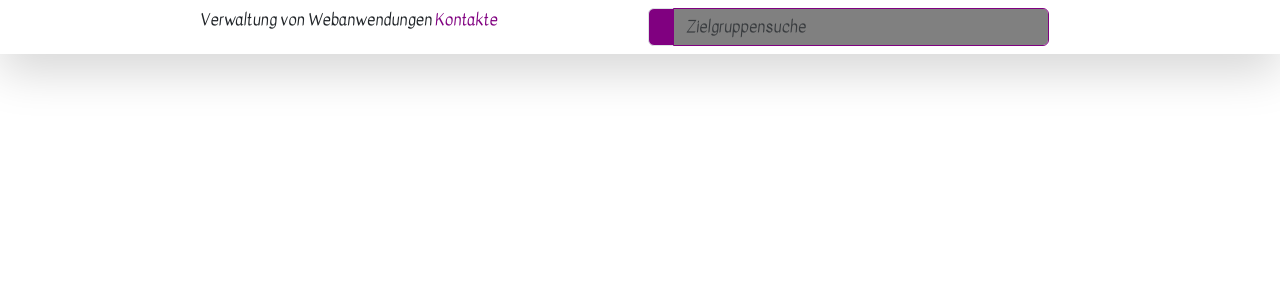
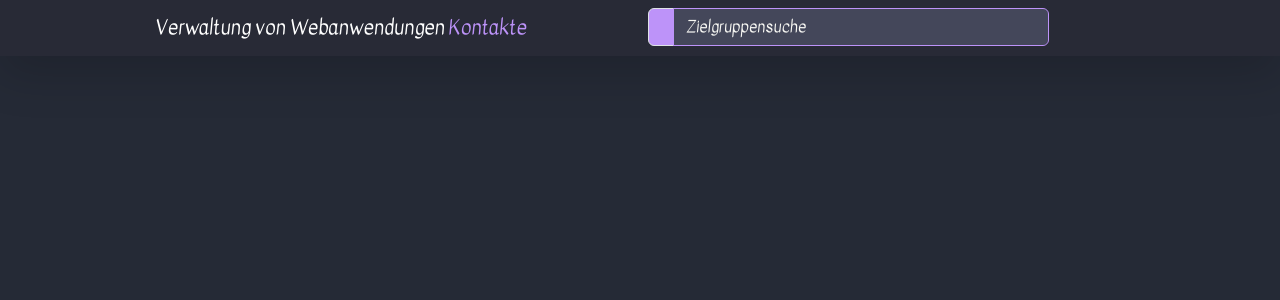
Before and after one commit to MeysamSefidkar/Personenmanager, a React (Create React App) app: page / in a window 1280 px wide. Shown: the top 300 px of the page. Built offline with nearby package versions, Linux system fonts and the light colour scheme; some icons are missing.

Commit message:
Add pallet color in project

```diff
--- a/src/components/Navbar.jsx
+++ b/src/components/Navbar.jsx
@@ -1,13 +1,17 @@
 import SearchContact from "./contact/SearchContact";
+import {PURPLE, BACKGROUND} from '../helpers/colors';
 
 const Navbar = () => {
-    return (<nav className='navbar navbar-dark navbar-expand-sm shadow-lg'>
+    return (<nav className='navbar navbar-dark navbar-expand-sm shadow-lg' style={{backgroundColor: BACKGROUND}}>
         <div className='container'>
             <div className='row w-100'>
                 <div className='col'>
-                    <i className='fa fa-id-badge'/>
-                    Verwaltung von Webanwendungen {" "}
-                    <span style={{color: 'purple'}}>Kontakte</span>
+                    <div className='navbar-brand'>
+                        <i className='fa fa-id-badge' style={{color: PURPLE}}/>
+                        {" "}
+                        Verwaltung von Webanwendungen {" "}
+                        <span style={{color: PURPLE}}>Kontakte</span>
+                    </div>
                 </div>
                 <div className='col'>
                     <SearchContact/>
--- a/src/components/contact/SearchContact.jsx
+++ b/src/components/contact/SearchContact.jsx
@@ -1,10 +1,12 @@
+import {PURPLE} from '../../helpers/colors';
+
 const SearchContact = () => {
     return (
         <div className='input-group mx-2 w-75'>
-                        <span className='input-group-text ' id='basic-addon1' style={{backgroundColor: 'purple'}}>
+                        <span className='input-group-text' id='basic-addon1' style={{backgroundColor: PURPLE}}>
                             <i className='fa fa-search'/>
                         </span>
-            <input type='text' style={{backgroundColor: 'gray', borderColor: 'purple'}}
+            <input type='text'
                    className='form-control' placeholder='Zielgruppensuche' aria-label='Search'
                    aria-describedby='basic-addon1'/>
         </div>
--- /dev/null
+++ b/src/helpers/colors.js
@@ -0,0 +1,14 @@
+/*-- Dracula Theme Colors --*/
+/*-- https://draculatheme.com/contribue --*/
+
+export const BACKGROUND = "#282a36";
+export const CURRENTLINE = "#44475a";
+export const FOREGROUND = "#f8f8f2";
+export const COMMENT = "#6272a4";
+export const CYAN = "#8be9fd";
+export const GREEN = "#50fa7b";
+export const ORANGE = "#ffb86c";
+export const PINK = "#ff79c6";
+export const PURPLE = "#bd93f9";
+export const RED = "#ff5555";
+export const YELLOW = "#f1fa8c";
--- a/src/index.css
+++ b/src/index.css
@@ -1,13 +1,28 @@
 body {
-  margin: 0;
-  font-family: 'Kavivanar', -apple-system, BlinkMacSystemFont, 'Segoe UI', 'Roboto', 'Oxygen',
+    background-color: #252a36;
+    font-family: 'Kavivanar', -apple-system, BlinkMacSystemFont, 'Segoe UI', 'Roboto', 'Oxygen',
     'Ubuntu', 'Cantarell', 'Fira Sans', 'Droid Sans', 'Helvetica Neue',
     sans-serif;
-  -webkit-font-smoothing: antialiased;
-  -moz-osx-font-smoothing: grayscale;
+    -webkit-font-smoothing: antialiased;
+    -moz-osx-font-smoothing: grayscale;
 }
 
-code {
-  font-family: source-code-pro, Menlo, Monaco, Consolas, 'Courier New',
-    monospace;
+input[type="text"]::-webkit-input-placeholder,
+input[type="email"]::-webkit-input-placeholder,
+input[type="number"]::-webkit-input-placeholder {
+    color: #f8f8f4;
 }
+
+input[type="text"],
+input[type="email"],
+input[type="number"] {
+    color: #f8f8f4 !important;
+    background-color: #44475a !important;
+    border-color: #bd93f9 !important;
+}
+
+.form-control {
+    background-color: #44475a !important;
+    color: #f8f8f4 !important;
+    border-color: #bd93f9 !important;
+}
```
